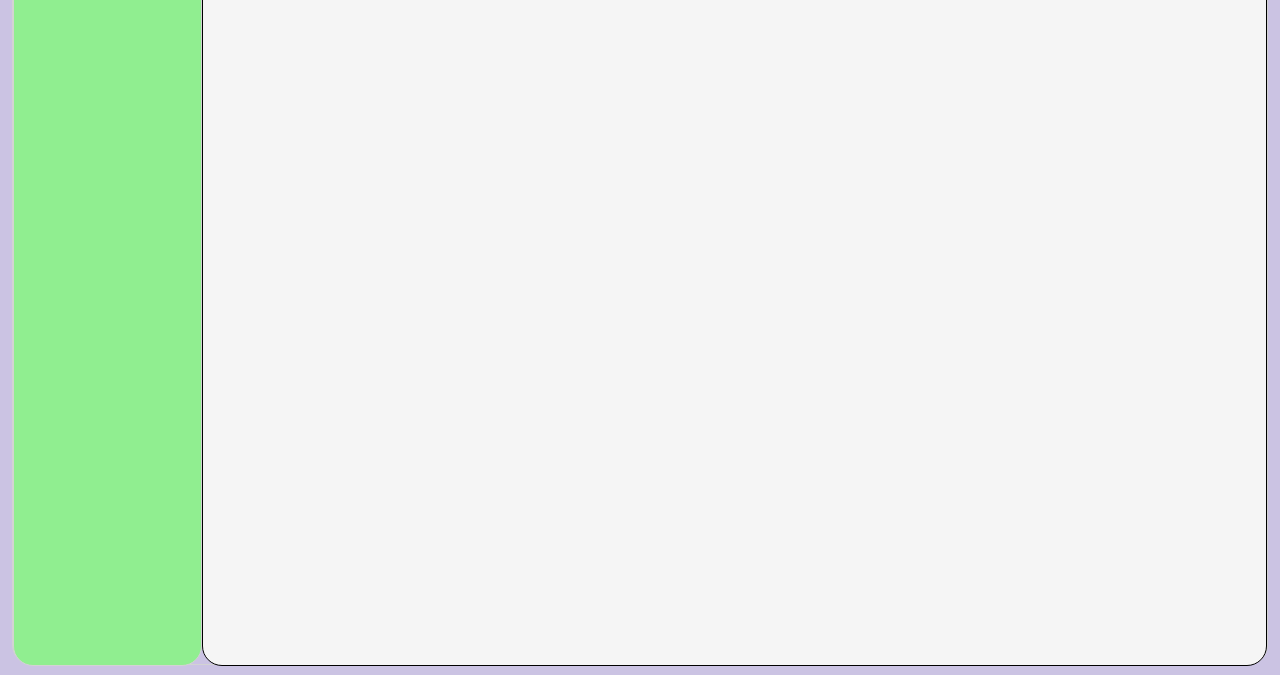
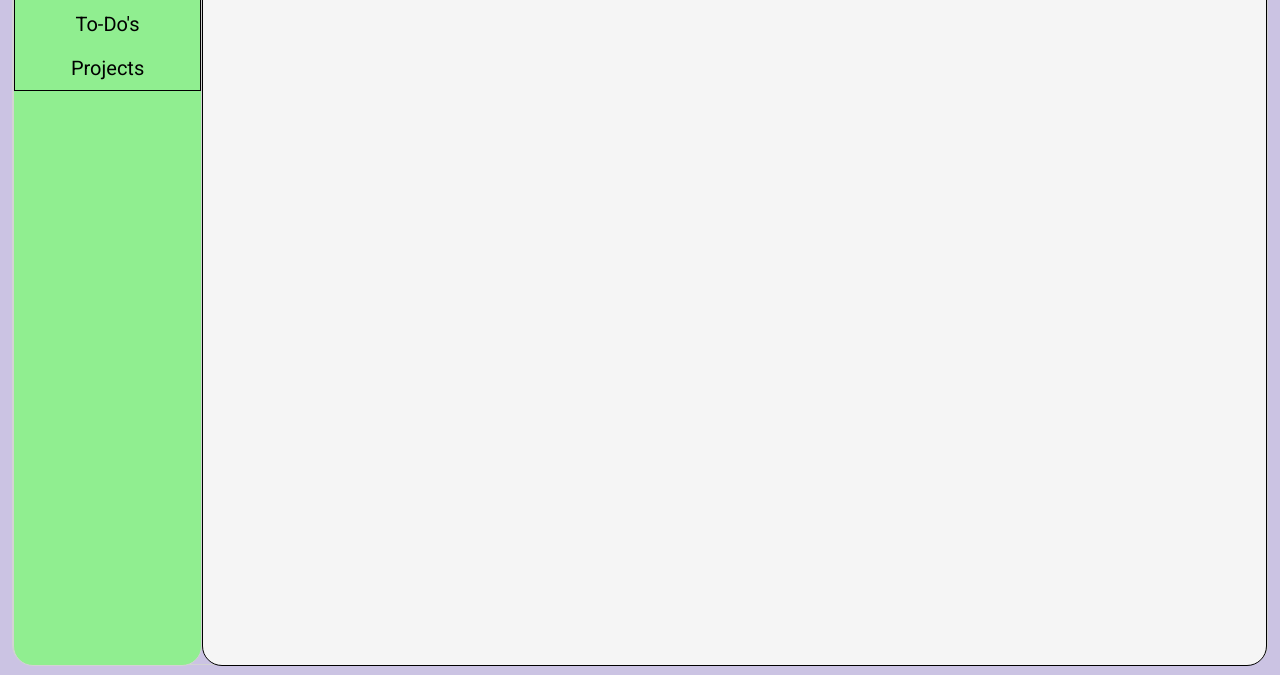
Before and after one commit to DustyDogCodex/To-It, a website built with webpack: page dist/index.html in a window 1280 px wide. Shown: the part 125-800 px from the top of the page. Built offline with nearby package versions, Linux system fonts and the light colour scheme; files whose address does not match are found by name.

Commit message:
changed stying for nav buttons, changed font type, added links to google fonts.

```diff
--- a/dist/index.html
+++ b/dist/index.html
@@ -7,6 +7,9 @@
     <title>To-It</title>
     <link rel="stylesheet" href="style.css">
     <link rel="stylesheet" href="normalize.css.css">
+    <link rel="preconnect" href="https://fonts.googleapis.com">
+    <link rel="preconnect" href="https://fonts.gstatic.com" crossorigin>
+    <link href="https://fonts.googleapis.com/css2?family=Roboto&display=swap" rel="stylesheet">
 </head>
 <body>
     <!-- content is the main div that contains EVERYTHING you see on screen -->
--- a/dist/style.css
+++ b/dist/style.css
@@ -1,3 +1,7 @@
+* {
+    font-family: 'Roboto', sans-serif;
+}
+
 body{
     margin: 0;
     padding: 0;
@@ -46,7 +50,20 @@
 }
 
 .tabs {
+    display: flex;
+    flex-direction: column;
+    justify-content: center;
+    align-items: center;
     border: 1px solid black;
+}
+
+.tabs button{
+    margin: 5px;
+    padding: 5px 20px;
+    background: none;
+    border: none;
+    font-size: 20px;
+    cursor: pointer;
 }
 
 /* initial styling for display div */
```
